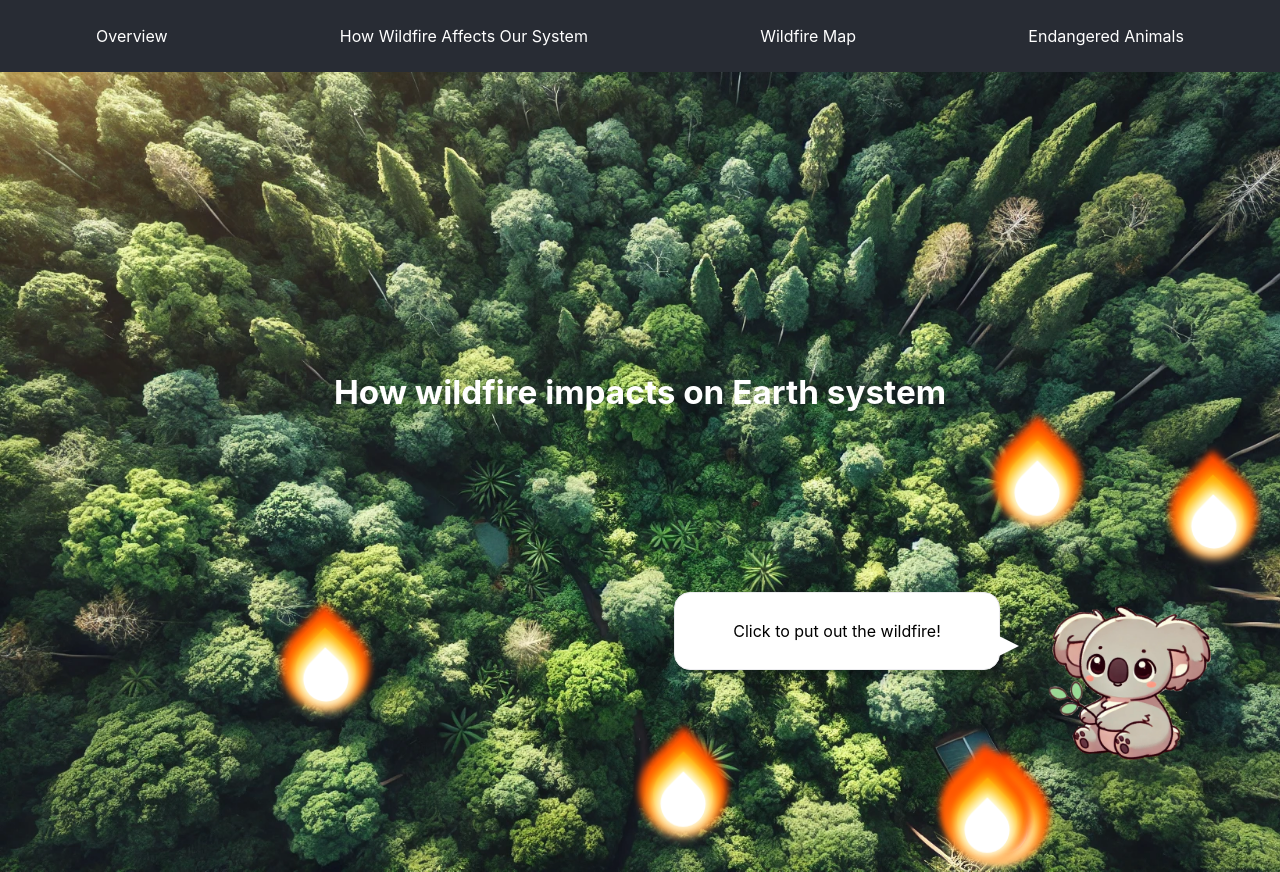
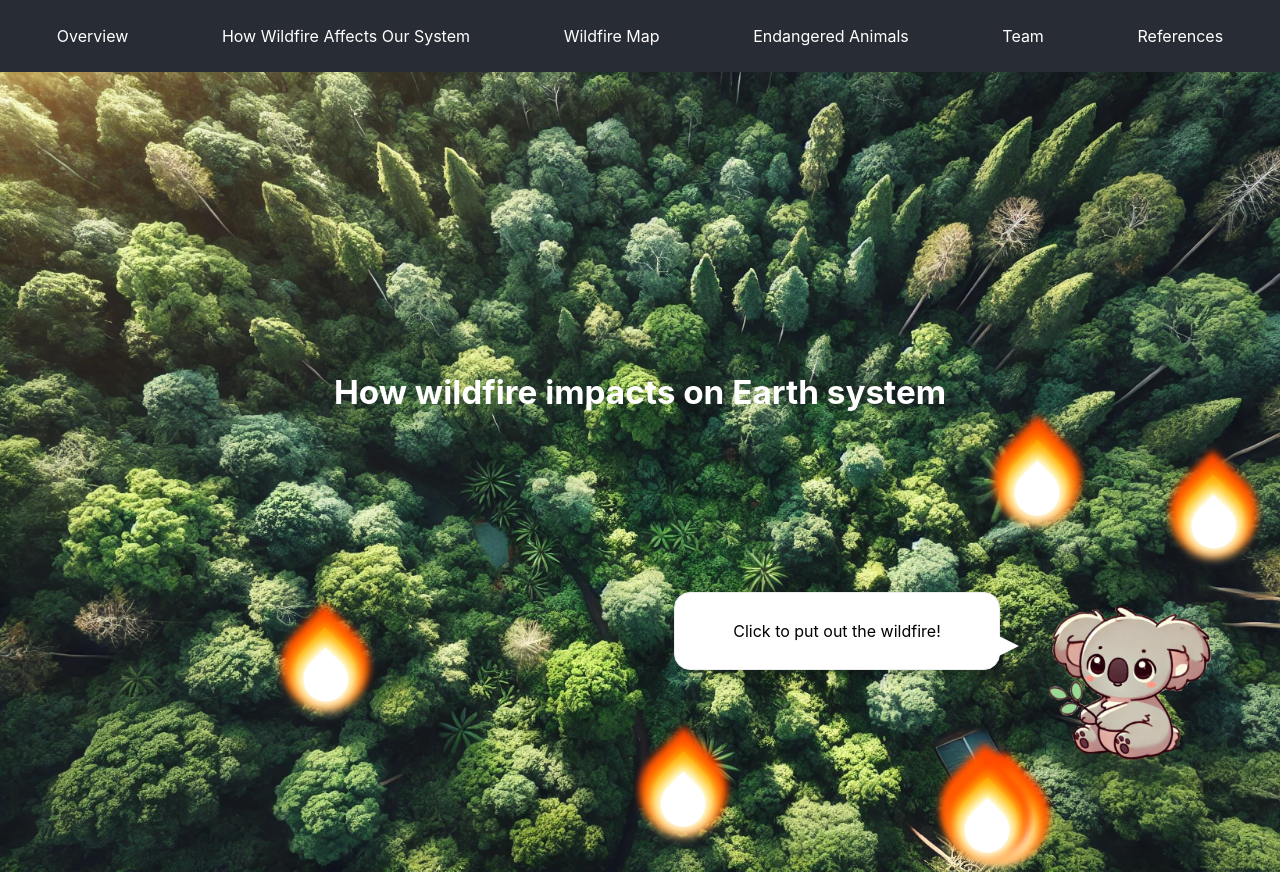
Before and after one commit to NASA-firefighter/wildfire-app, a React (Create React App) app: page / in a window 1280 px wide. Built offline with nearby package versions, Linux system fonts and the light colour scheme.

Commit message:
reference

```diff
--- a/src/App.tsx
+++ b/src/App.tsx
@@ -13,6 +13,8 @@ import Overview from "./Overview";
 import { EndangeredAnimals } from "./EndangeredAnimals";
 import { DestroyedEarth } from "./DestroyedEarth";
 import { OurEffort } from "./OurEffort";
+import { Team } from "./Team"
+import { References } from "./References"
 
 export const contentStyle: React.CSSProperties = {
   padding: "20px",
@@ -35,6 +37,8 @@ const App: React.FC = () => {
           <Route path="/wildfire-map" element={<WildfireMap center={center} />} />
           <Route path="/firefighter-game" element={<Test />} />
           <Route path="/origin" element={<Origin />} />
+          <Route path="/team" element={<Team />} />
+          <Route path="/references" element={<References />} />
           <Route path="/systems" element={<Systems />} />
           <Route path="/endangered-animals" element={<EndangeredAnimals />} />
           <Route path="/destroyed-earth" element={<DestroyedEarth />} />
--- a/src/Header.tsx
+++ b/src/Header.tsx
@@ -27,6 +27,16 @@ const Header: React.FC = () => {
               Endangered Animals
             </Link>
           </li>
+          <li className="nav-item">
+            <Link to="/team" className="link">
+              Team
+            </Link>
+          </li>
+          <li className="nav-item">
+            <Link to="/references" className="link">
+              References
+            </Link>
+          </li>
         </ul>
       </nav>
     </header>
```
